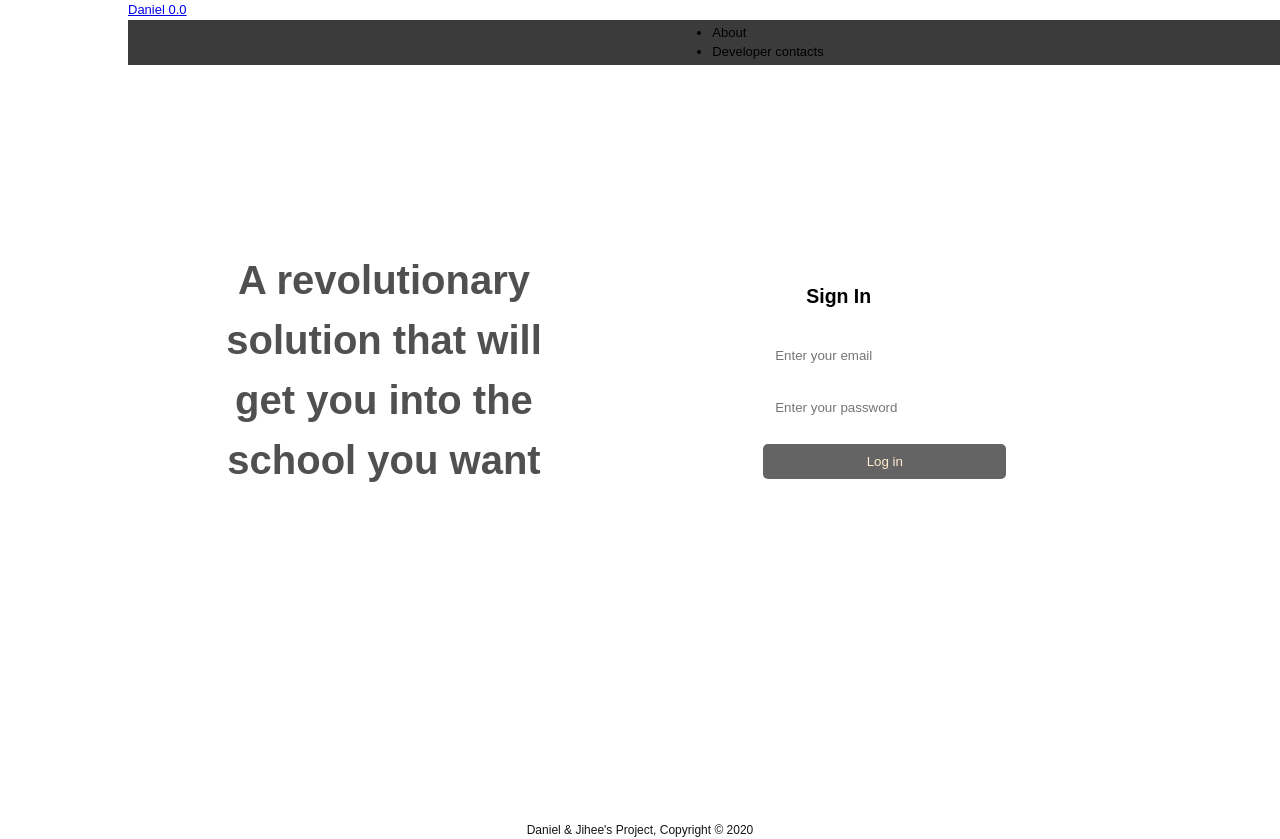
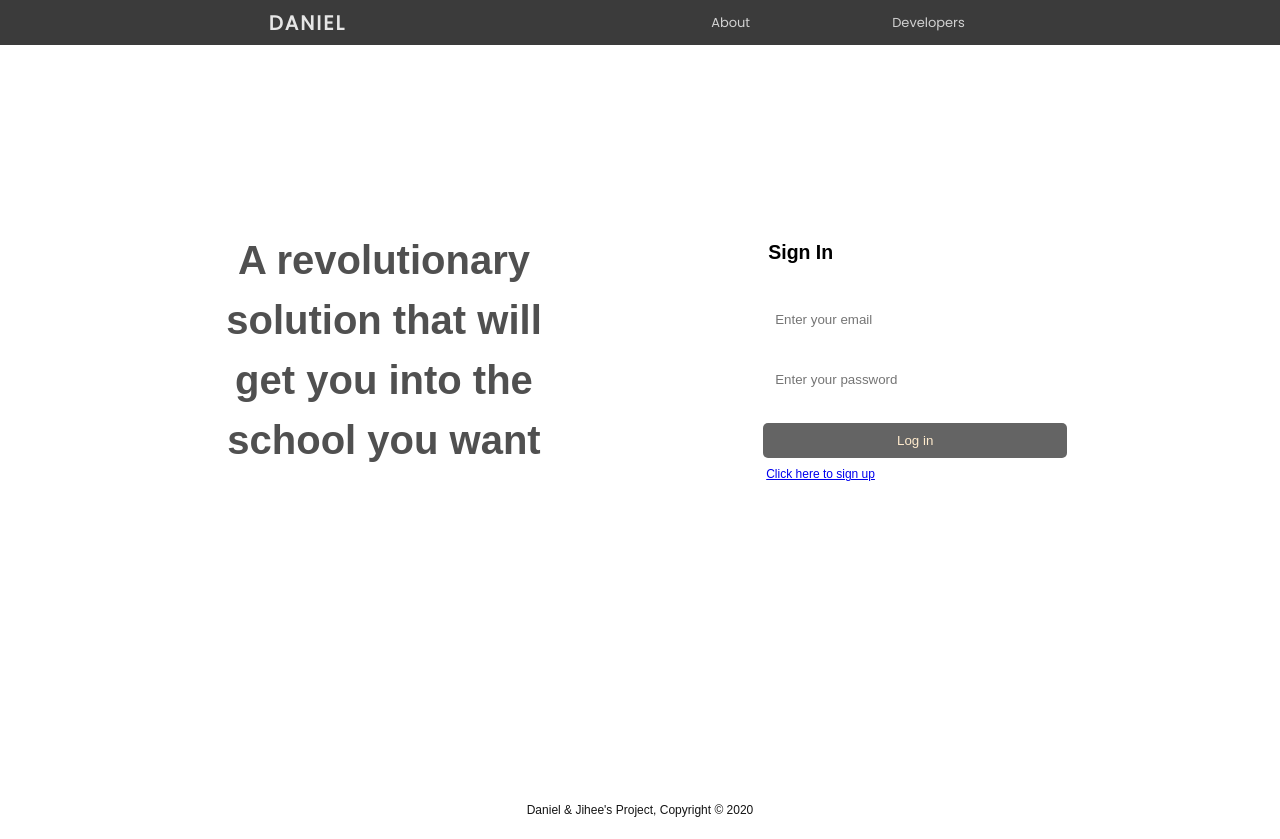
Before and after one commit to jiheechoi6/Jihee-and-Daniel-project, a plain HTML site: page index.html in a window 1280 px wide. Drawn offline with Linux system fonts and the light colour scheme.

Commit message:
Update index.html

```diff
--- a/index.html
+++ b/index.html
@@ -7,22 +7,27 @@
 	<meta name="keyword" content="">
 	<meta author="Daniel Han, Christine Choi">
 	<title>Daniel and Jihee's Project</title>
+	<link href="https://fonts.googleapis.com/css2?family=Poppins&display=swap" rel="stylesheet">
 	<link rel="stylesheet" type="text/css" href="css/style.css">
 </head>
 <body>
-	<header>
-		<div class="container">
-			<div id="branding">
-				<p><a href="index.html"><span class="highlight">Daniel 0.0</span></a></p>
+	<nav>
+		<div class="branding">
+			<h4><a href="idex.html">DANIEL</a></h4>
 		</div>
-			<nav>
+
+		<div class="burger">
+			<div class="line1"></div>
+			<div class="line2"></div>
+			<div class="line3"></div>
+		</div>
+
+		<ul class="menu">
+			<li><a href="#">About</a></li>
+			<li><a href="#">Developers</a></li>
 		<ul>
-					<li>About</li>
-					<li>Developer contacts</li>
-				</ul>
 	</nav>
-		</div>
-	</header>
+
 
 	<section class="main">
 		<div class="intro">
@@ -30,18 +35,11 @@
 		</div>
 		<div id="signin-area">
 			<div id="signin_box">
-				<div class="container">
-					<div>
 				<h1>Sign In</h1>
 				<input type="email" name="email" placeholder="Enter your email">
-					</div>
-					<div>
 				<input type="text" name="password" placeholder="Enter your password">
-						<div>
 				<button type="submit" class="button_1">Log in</button>
-						</div>
-					</div>
-				<div>
+				<p id="signup-link"><a href="#">Click here to sign up </a></p>
 			</div>
 		</div>
 	</section>
@@ -49,5 +47,7 @@
 	<footer id="home-footer">
 		<p>Daniel & Jihee's Project, Copyright &copy; 2020</p>
 	</footer>
+
+	<script src="js/app.js"></script>
 </body>
 </html>
```
Lines whose indentation alone changed are shown as unchanged.
